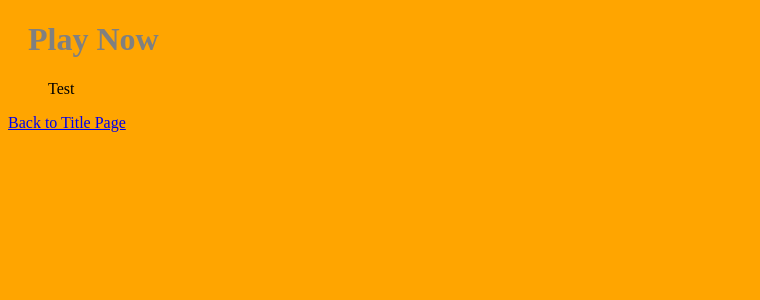
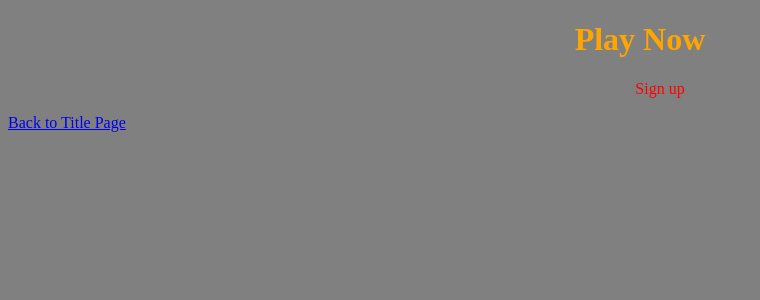
Before and after one commit to Animenima/Animenima.github.io, a PHP site: page /page2.html in a window 1280 px wide. Shown: the top 300 px of the page, without its empty margins (0-760 px from the left). Run offline with PHP 8.4, Linux system fonts and the light colour scheme.

Commit message:
css changes and fixes

```diff
--- a/index.html
+++ b/index.html
@@ -1,11 +1,11 @@
 <!DOCTYPE html>
 <html>
 <head>
-	<link rel="stylesheet" href="index.css">
+	<link rel="stylesheet" href="stylesheet.css">
 </head>
 <body>
-	<h1>Welcome to Animenima</h1>
-	<p>Continue</p>
+	<h1 id="center">Welcome to Animenima</h1>
+	<p id="center">Continue</p>
 		<a href="page2.html">Main Page</a>
 </body>
 </html>
--- a/page2.html
+++ b/page2.html
@@ -1,11 +1,11 @@
 <!DOCTYPE html>
 <html>
 <head>
-	<link rel="stylesheet" href="second.css">
+	<link rel="stylesheet" href="stylesheet.css">
 </head>
 <body>
-	<h1>Play Now</h1>
-	<p>Test</p>
+	<h1 id="center">Play Now</h1>
+	<p id="center">Sign up</p>
 		<a href="index.html">Back to Title Page</a>
 </body>
 </html>
--- a/second.css
+++ /dev/null
@@ -1,13 +0,0 @@
-body {
-  background-color: orange;
-}
-
-h1 {
-  color: gray;
-  margin-left: 20px;
-}
-
-p {
-  color: black;
-  margin-left: 40px;
-}
--- a/index.css
+++ b/stylesheet.css
@@ -3,7 +3,6 @@ body {
 }
 
 h1 {
-  text-align: center;
   color: orange;
 }
 
@@ -11,3 +10,7 @@ p {
   color: red;
   margin-left: 40px;
 }
+
+#center {
+  text-align: center;
+}
```
